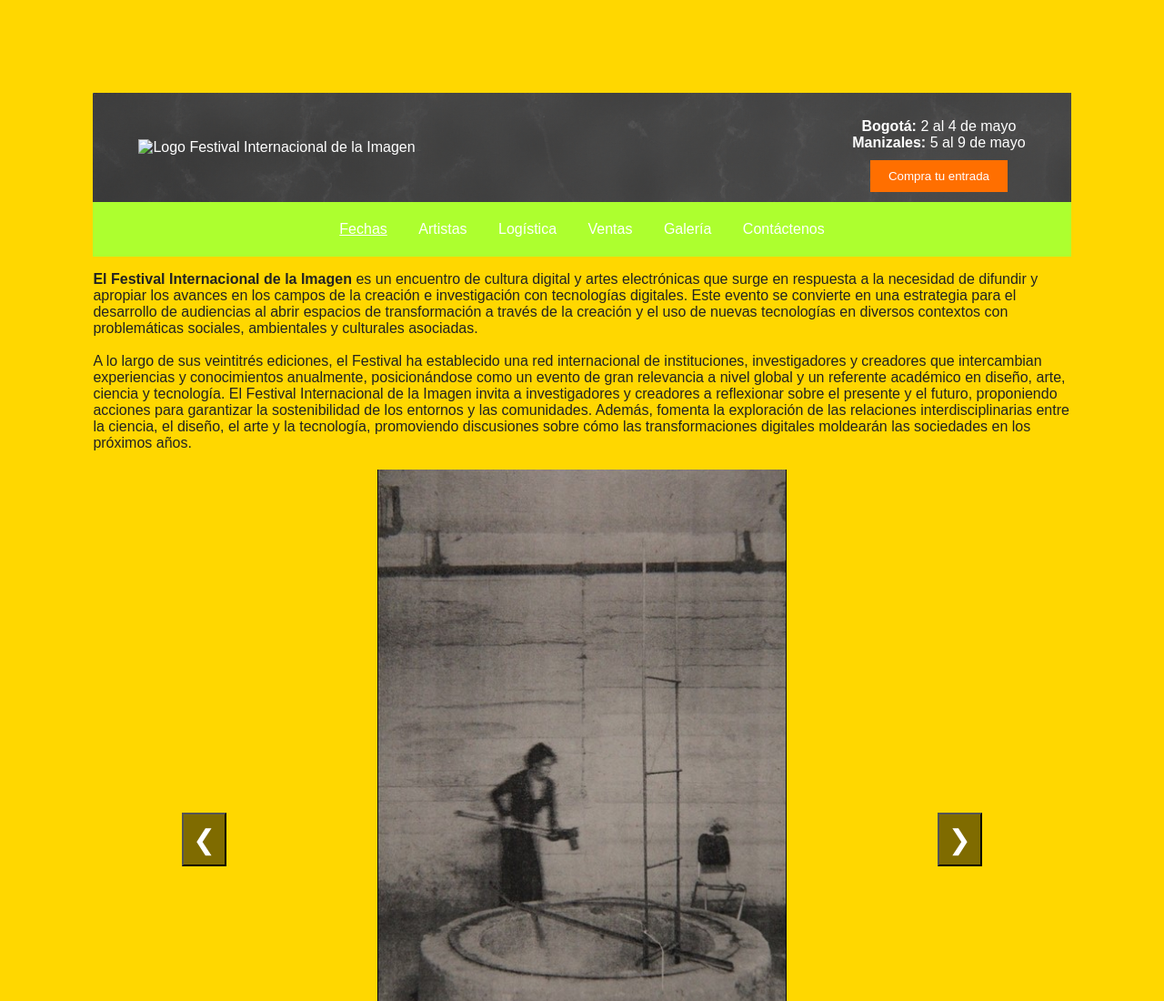
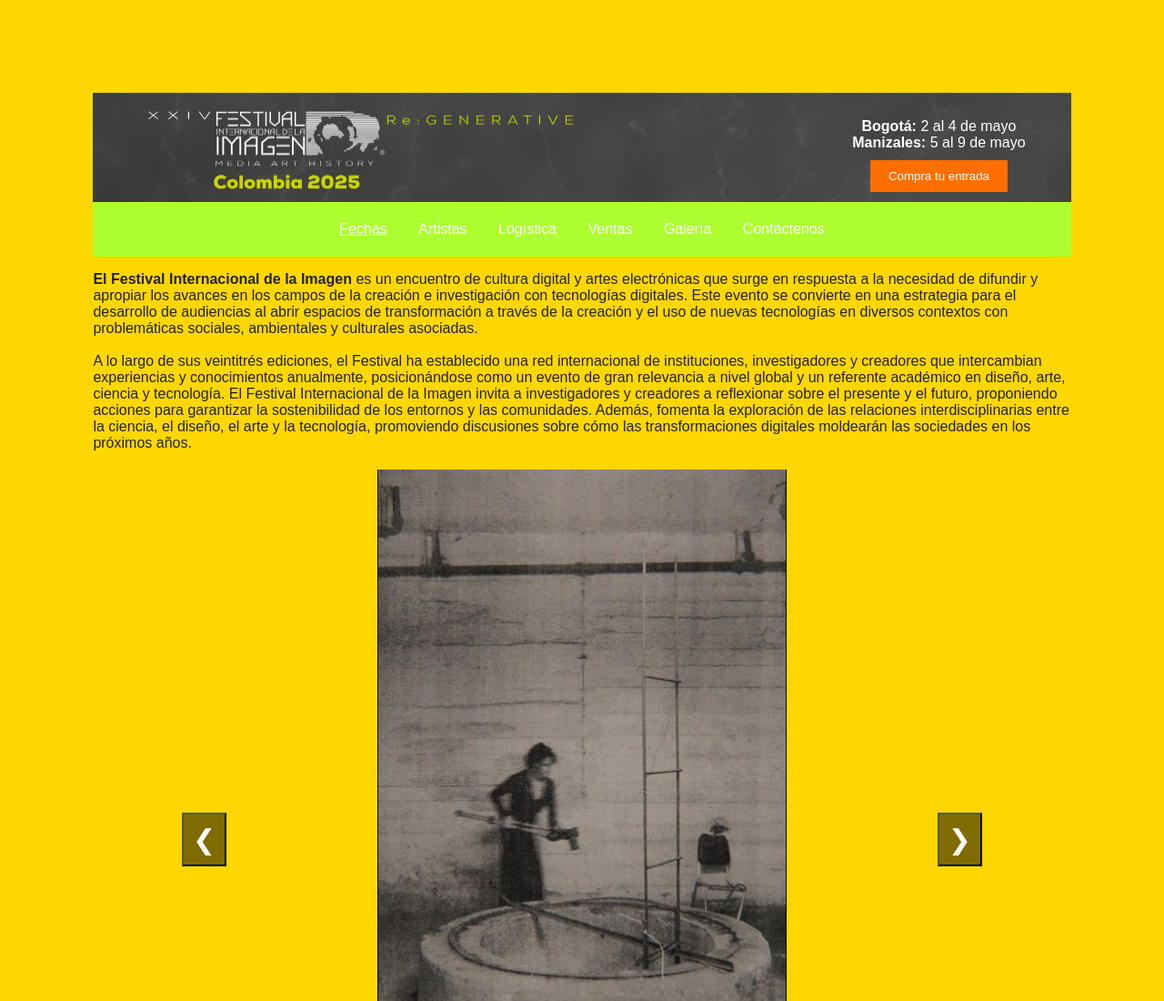
Before and after one commit to Mar-rojo11/Festival-Internacional-de-la-imagen, a plain HTML site: page index.html in a window 1280 px wide. Shown: the top 1100 px of the page at 91% size. Drawn offline with Linux system fonts and the light colour scheme; files whose address does not match are found by name.

Commit message:
Add files via upload

```diff
--- a/index.html
+++ b/index.html
@@ -10,7 +10,7 @@
 <body>
   <header class="encabezado">
     <div class="logo">
-      <img src="../FESTIVAL DE LA IMAGEN/IMAGENES/Logo-Festival-Internacional-de-la-Imagen-blanco.png" alt="Logo Festival Internacional de la Imagen" />
+      <img src="IMAGENES/Logo-Festival-Internacional-de-la-Imagen-blanco.png" alt="Logo Festival Internacional de la Imagen" />
     </div>
 
     <div class="info-fechas">
```
